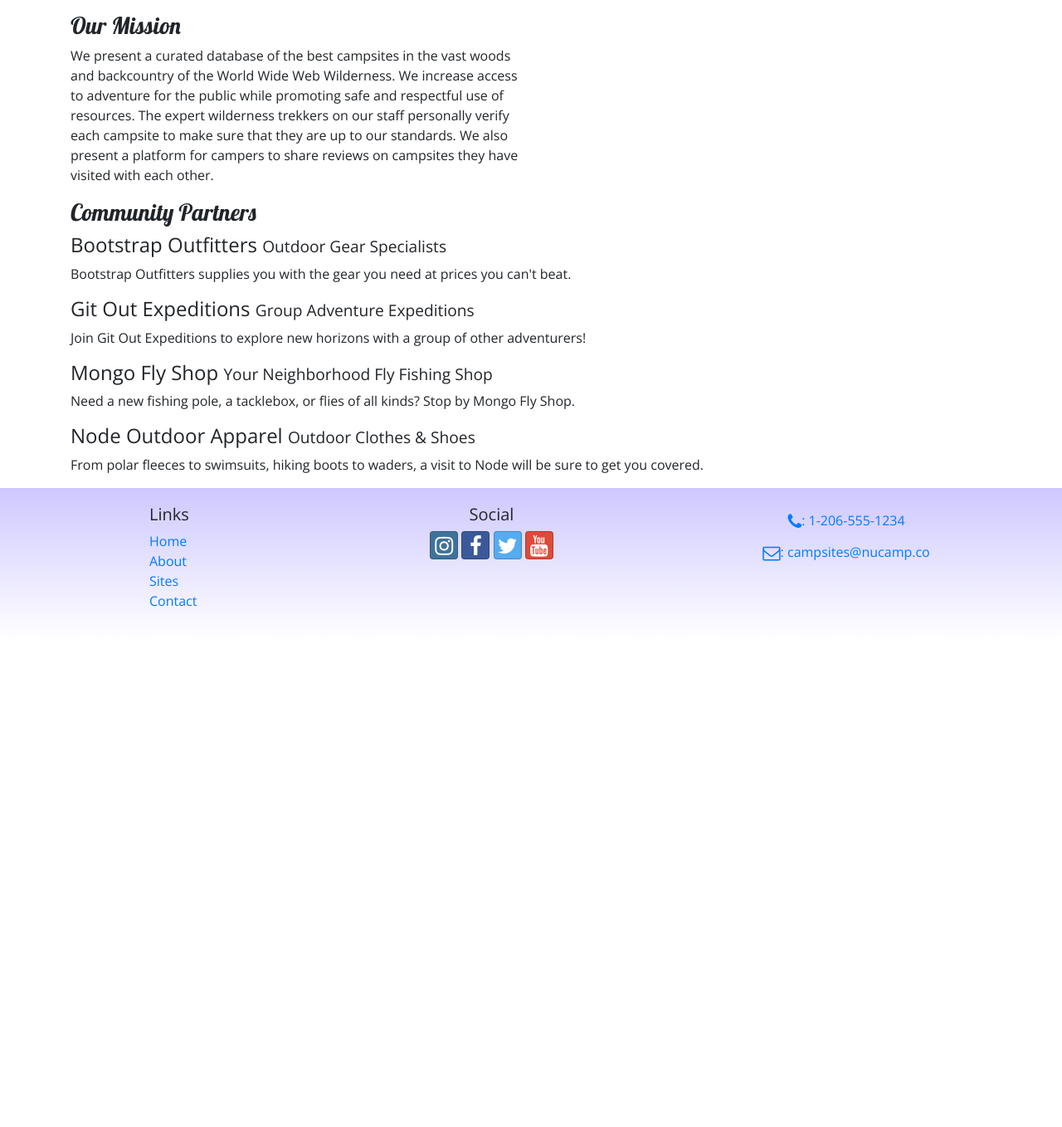
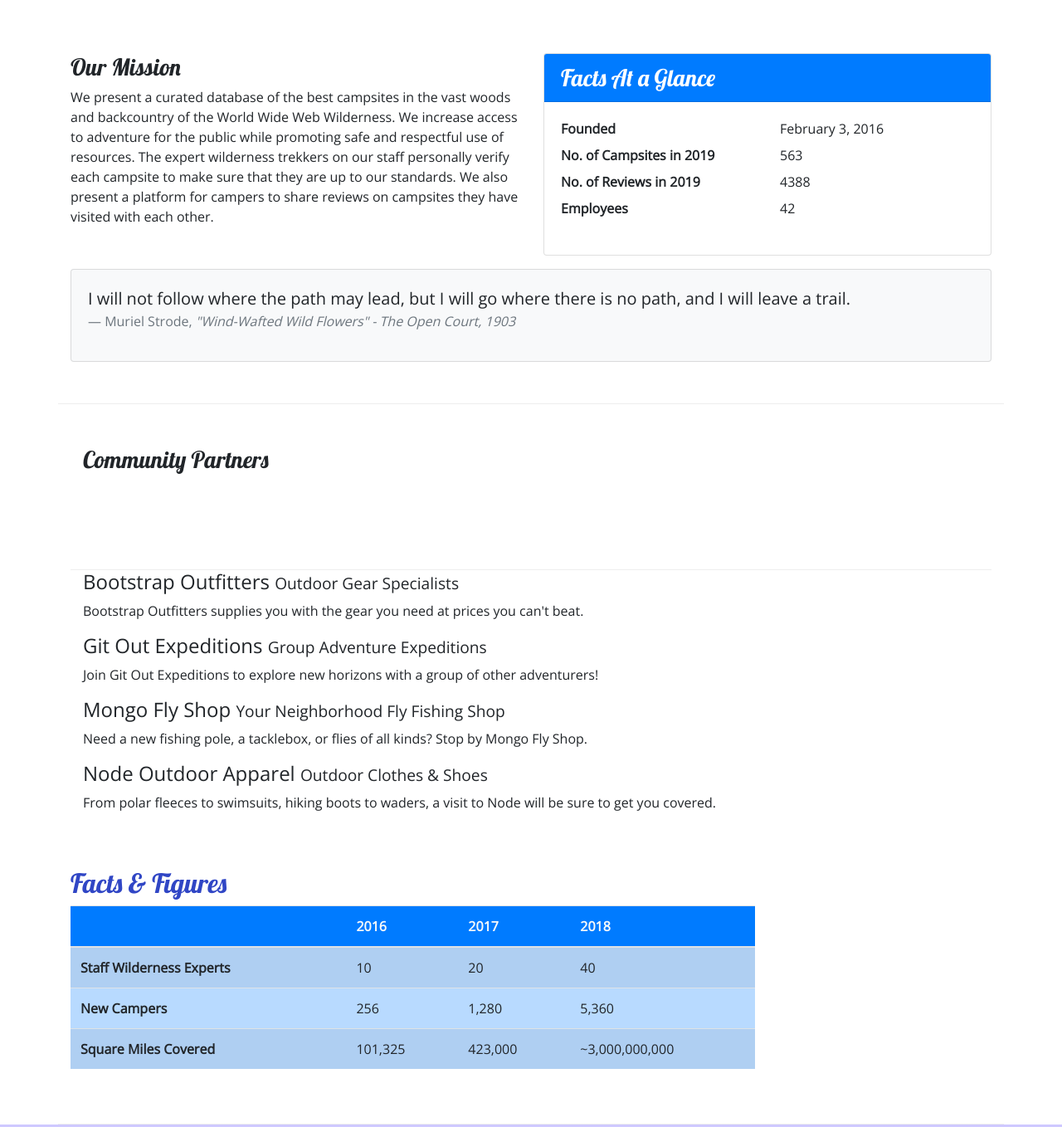
Before and after one commit to bmisrah/Nucampsite, a website: page aboutus.html in a window 1280 px wide. Shown: the part 340-1698 px from the top of the page at 83% size. Before the commit the page ends 1112 px from the top, so only its background shows below. Drawn offline with nearby package versions, Linux system fonts and the light colour scheme.

Commit message:
Tables and cards

```diff
--- a/aboutus.html
+++ b/aboutus.html
@@ -99,27 +99,45 @@
 
       <div>
         <div class="container">
-          <div class="row">
+          <div class="row row-content">
             <div class="col-sm-6">
-              <h3>Our Mission</h3>
-              <p>
-                We present a curated database of the best campsites in the vast
-                woods and backcountry of the World Wide Web Wilderness. We
-                increase access to adventure for the public while promoting safe
-                and respectful use of resources. The expert wilderness trekkers
-                on our staff personally verify each campsite to make sure that
-                they are up to our standards. We also present a platform for
-                campers to share reviews on campsites they have visited with
-                each other.
-              </p>
+                <h3>Our Mission</h3>
+                <p>We present a curated database of the best campsites in the vast woods and backcountry of the World Wide Web Wilderness. We increase access to adventure for the public while promoting safe and respectful use of resources. The expert wilderness trekkers on our staff personally verify each campsite to make sure that they are up to our standards. We also present a platform for campers to share reviews on campsites they have visited with  each other.</p>
             </div>
-          </div>
+            <div class="col-sm-6">
+                <div class="card">
+                    <h3 class="card-header bg-primary text-white">Facts At a Glance</h3>
+                    <div class="card-body">
+                        <dl class="row">
+                            <dt class="col-6">Founded</dt>
+                            <dd class="col-6">February 3, 2016</dd>
+                            <dt class="col-6">No. of Campsites in 2019</dt>
+                            <dd class="col-6">563</dd>
+                            <dt class="col-6">No. of Reviews in 2019</dt>
+                            <dd class="col-6">4388</dd>
+                            <dt class="col-6">Employees</dt>
+                            <dd class="col-6">42</dd>
+                        </dl>
+                    </div>
+                </div>
+            </div>
+            <div class="col">
+                <div class="card bg-light mt-3">
+                    <blockquote class="blockquote card-body">
+                        <p class="mb-0">I will not follow where the path may lead, but I will go where there is no path, and I will leave a trail.</p>
+                        <footer class="blockquote-footer">Muriel Strode,
+                            <cite title="Source Title">"Wind-Wafted Wild Flowers" -
+                                The Open Court, 1903
+                            </cite>
+                        </footer>
+                    </blockquote>
+        		</div>
+            </div>
         </div>
-      </div>
 
       <div>
         <div class="container">
-          <div class="row">
+          <div class="row row-content">
             <div class="col">
               <h3>Community Partners</h3>
             </div>
@@ -151,6 +169,43 @@
           </p>
         </div>
       </div>
+      <div class="row row-content">
+        <div class="col-sm-9">
+          <h2>Facts &amp; Figures</h2>
+          <div class="table-responsive">
+                 <table class="table table-striped">
+                  <thead>
+                      <tr class="bg-primary text-light">
+                          <th></th>
+                          <th>2016</th>
+                          <th>2017</th>
+                          <th>2018</th>
+                      </tr>
+                  </thead>
+                  <tbody class="table-primary">
+                        <tr>
+                            <th>Staff Wilderness Experts</th>
+                            <td>10</td>
+                            <td>20</td>
+                            <td>40</td>
+                        </tr>
+                        <tr>
+                            <th>New Campers</th>
+                            <td>256</td>
+                            <td>1,280</td>
+                            <td>5,360</td>
+                        </tr>
+                        <tr>
+                            <th>Square Miles Covered</th>
+                            <td>101,325</td>
+                            <td>423,000</td>
+                            <td>~3,000,000,000</td>
+                        </tr>
+                    </tbody>
+                </table>
+            </div>
+        </div>
+   </div>
     </div>
 
     <footer class="site-footer">
```
